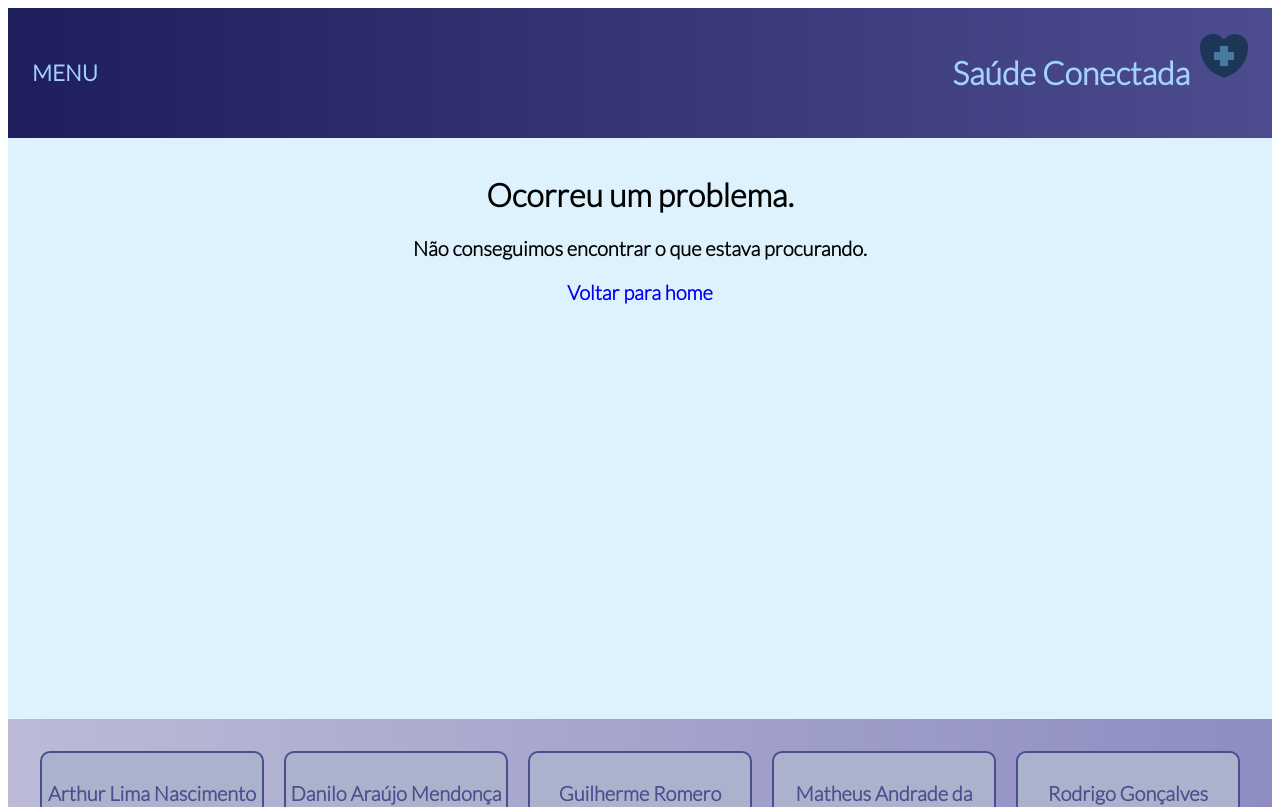
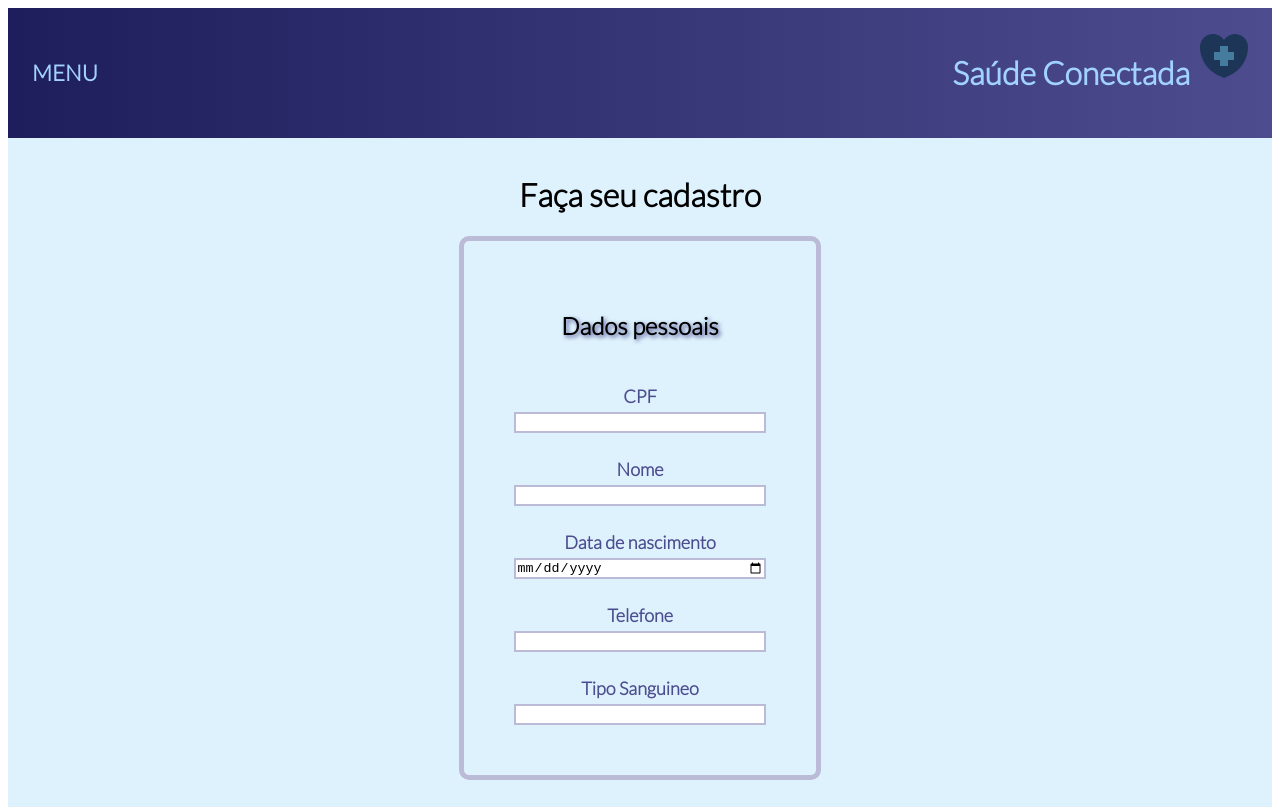
Before and after one commit to DaniloMendonca08/GS-Saude-Conectada, a Next.js app: page /cadastro in a window 1280 px wide. Before the commit this address had no page. Shown: the top 807 px of the page. Built offline with nearby package versions, Linux system fonts and the light colour scheme.

Commit message:
create-page-cadastro

```diff
--- /dev/null
+++ b/src/app/cadastro/page.tsx
@@ -0,0 +1,11 @@
+"use client"
+
+import BodyCadastro from "../components/BodyCadastro/BodyCadastro"
+
+const Cadastro = () => {
+    return (
+        <BodyCadastro />
+    )
+}
+
+export default Cadastro
```
